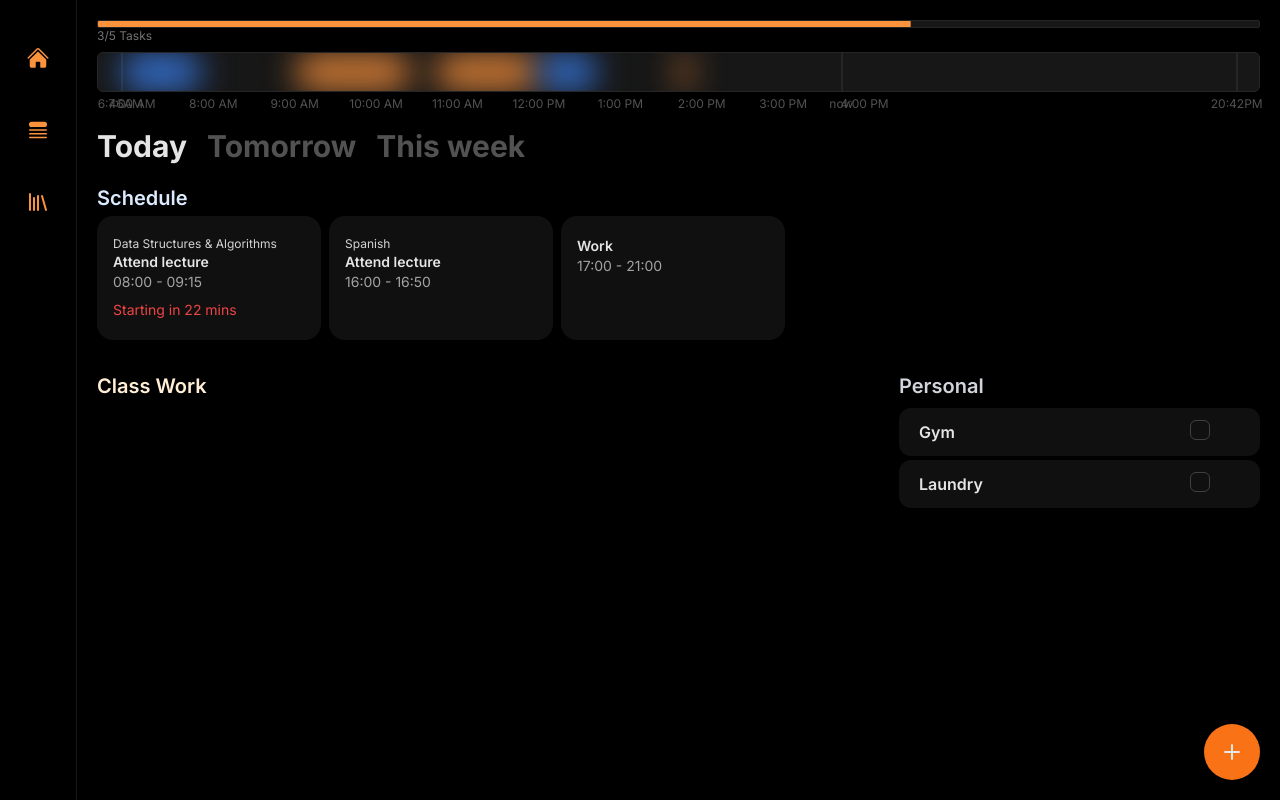
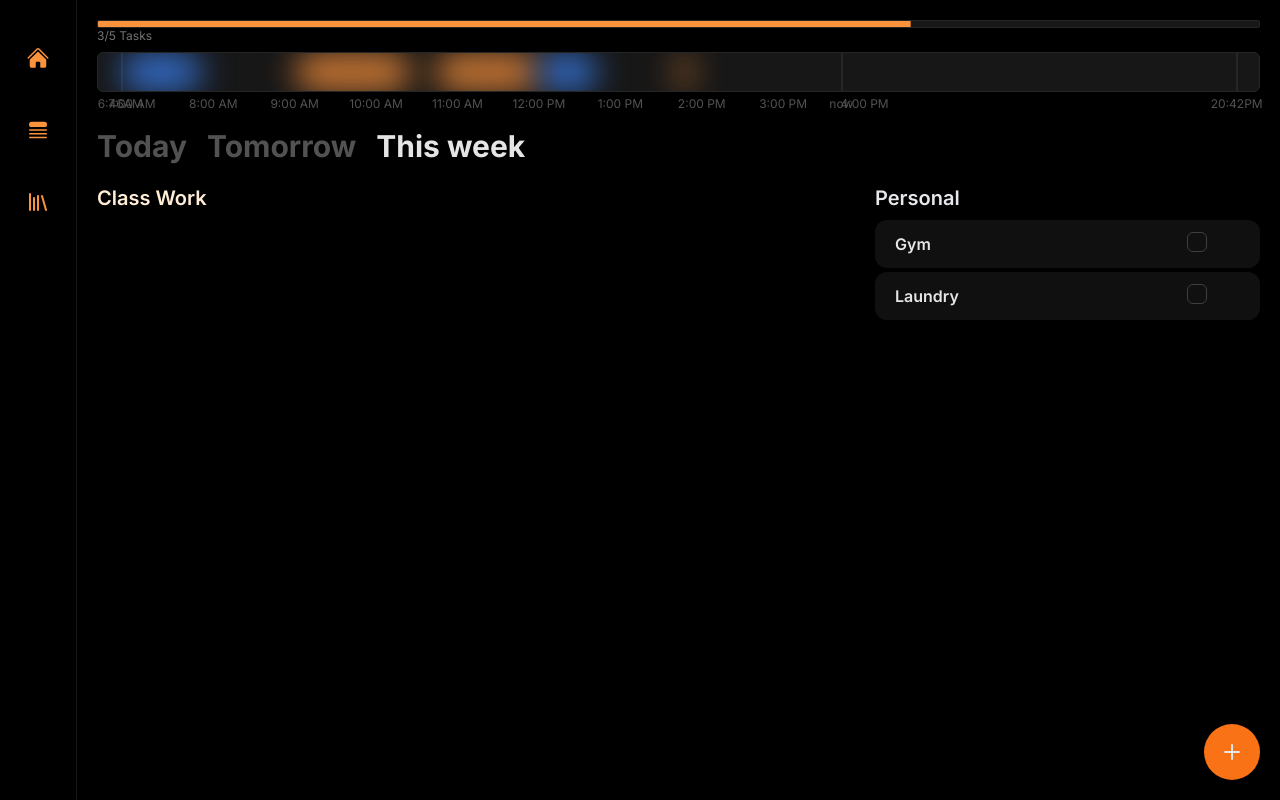
Before and after one commit to GrandeJames/bryzi, a Next.js app: page / in a window 1280 px wide. Built offline with nearby package versions, Linux system fonts and the light colour scheme.

Commit message:
Update UI

```diff
--- a/src/app/(home)/Home.tsx
+++ b/src/app/(home)/Home.tsx
@@ -56,15 +56,15 @@ function Home() {
         <div className="pb-20 pt-5 space-y-5">
           <header>
             <div className="flex gap-5">
-              <span className="text-3xl font-bold text-neutral-200">Today</span>
+              <span className="text-3xl font-bold text-neutral-600">Today</span>
               <span className="text-3xl font-bold text-neutral-600">Tomorrow</span>
-              <span className="text-3xl font-bold text-neutral-600">This week</span>
+              <span className="text-3xl font-bold text-neutral-200">This week</span>
             </div>
           </header>
           {/* <DateHeading /> */}
           <div className="space-y-8 flex flex-col">
-            <ScheduleSection scheduledTasks={scheduledTasks} />
-            <div className="flex flex-col xl:grid xl:grid-cols-12 gap-10">
+            {/* <ScheduleSection scheduledTasks={scheduledTasks} /> */}
+            <div className="flex flex-col xl:grid xl:grid-cols-12 gap-1">
               <AssignmentsSection tasks={assignments} />
               <MiscSection miscTasks={miscTasks} />
             </div>
--- a/src/app/(home)/MiscSection.tsx
+++ b/src/app/(home)/MiscSection.tsx
@@ -3,7 +3,7 @@ import { Task } from "@/types/task";
 function MiscSection({ miscTasks }: { miscTasks: any[] }) {
   return (
     <section className="col-span-4">
-      <header className="font-semibold text-xl mb-2 text-gray-300">Personal</header>
+      <header className="font-semibold text-xl mb-2 text-gray-200">Personal</header>
       <ul className="grid grid-cols-1 space-y-1">
         {miscTasks.map((task, index) => (
           <MiscTask key={index} task={task} />
--- a/src/components/TaskForm.tsx
+++ b/src/components/TaskForm.tsx
@@ -146,13 +146,13 @@ function TaskForm({ className, initialTask }: { className?: string; initialTask?
         <Selection
           title="Estimated Duration"
           items={[
-            { text: "5", value: 5 },
             { text: "25", value: 25 },
             { text: "60", value: 60 },
             { text: "90", value: 90 },
             { text: "3h", value: 180 },
             { text: "5h", value: 300 },
             { text: "8h", value: 480 },
+            { text: "20h", value: 1200 },
           ]}
           icon={<ClockIcon />}
           onSelect={(value) => handleChange("estimatedDurationInMins", value)}
```
